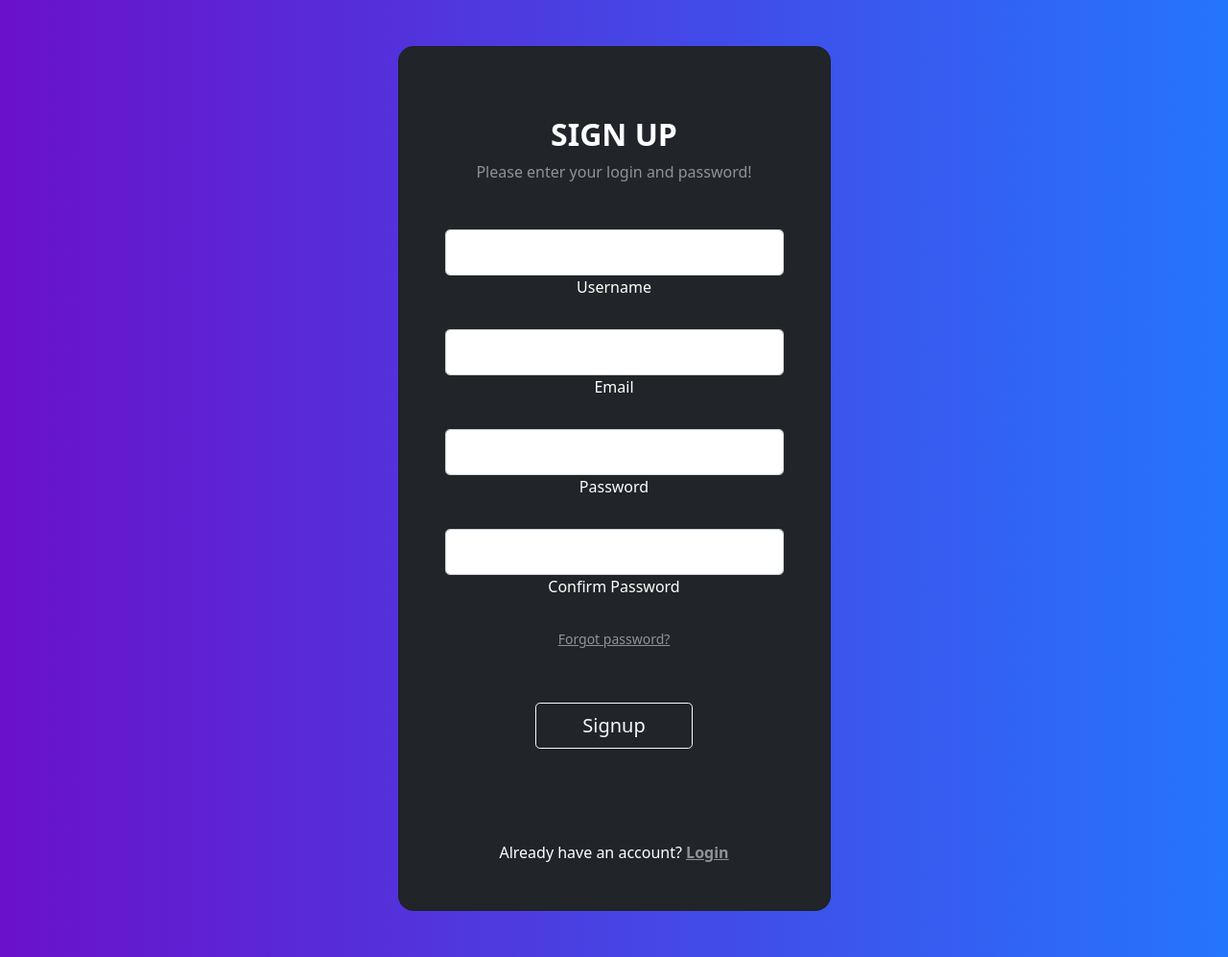
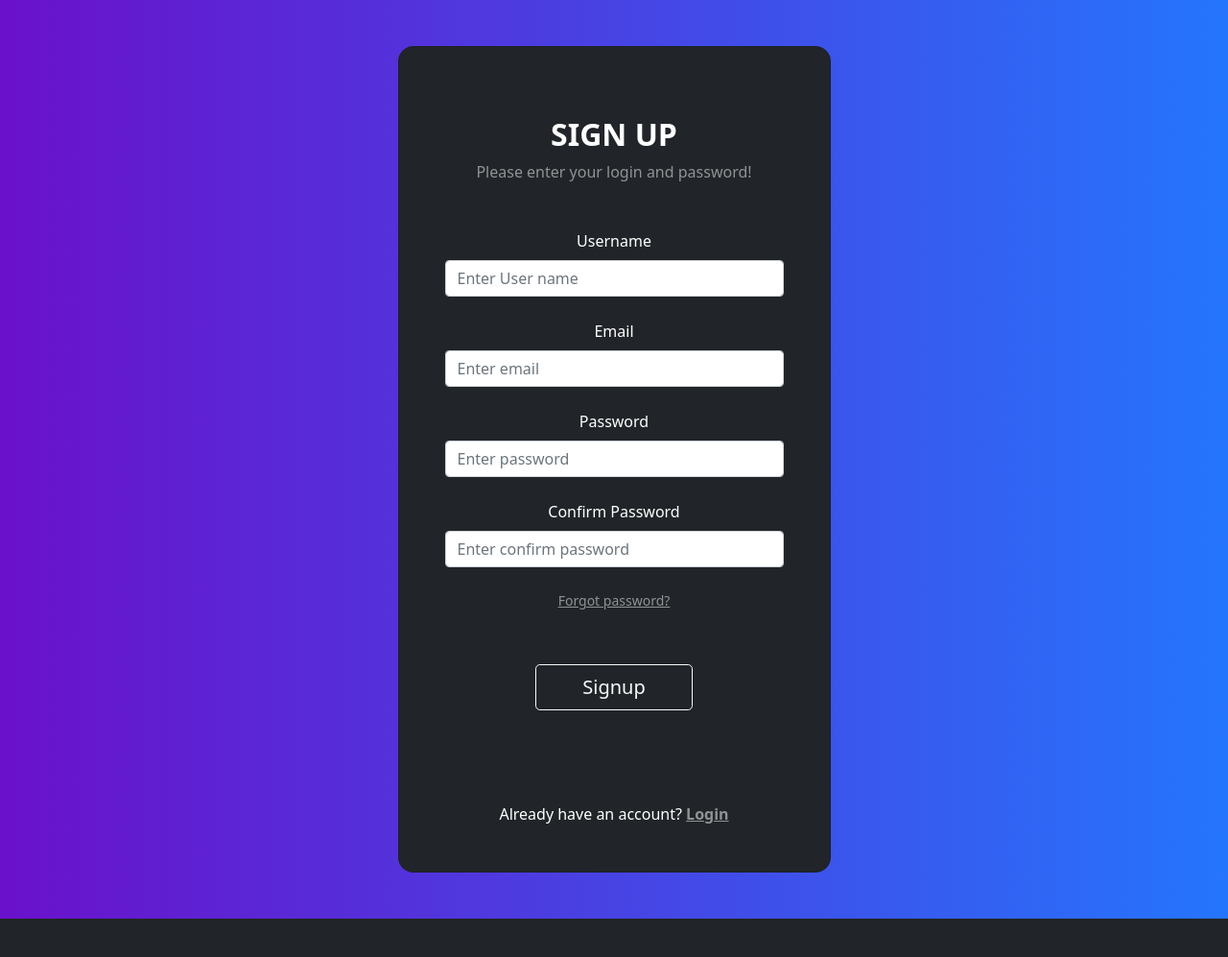
Before and after one commit to Subinkvs/user__management, a Django app: page /signup/ in a window 1280 px wide. Shown: the whole page at 96% size. After the commit the page ends 957 px from the top, so only its background shows below. Run offline with Django 5.2, Linux system fonts and the light colour scheme.

Commit message:
minor changes

```diff
--- /dev/null
+++ b/project/app/forms.py
@@ -0,0 +1,13 @@
+from django import forms
+from django.contrib.auth.models import User
+
+
+class UserRegistration(forms.ModelForm):
+    username = forms.CharField(widget=forms.TextInput(attrs={'class':'form-control', 'placeholder':'Enter User name'}))
+    email = forms.EmailField(widget=forms.TextInput(attrs={'class':'form-control', 'placeholder':'Enter email'}))
+    password1 = forms.EmailField(widget=forms.TextInput(attrs={'class':'form-control', 'placeholder':'Enter password'}))
+    password2 = forms.EmailField(widget=forms.TextInput(attrs={'class':'form-control', 'placeholder':'Enter confirm password'}))
+
+    class Meta:
+        model = User
+        fields = ("username", "email", "password1", "password2")
--- a/project/app/views.py
+++ b/project/app/views.py
@@ -1,6 +1,7 @@
-from django.shortcuts import render
+from django.shortcuts import render, redirect
 from django.views import View
 from .models import Product
+from .forms import UserRegistration
 
 # Create your views here.
 
@@ -29,4 +30,17 @@ class Signup_view(View):
     template_name = 'signup.html'
 
     def get(self, request):
-        return render(request, self.template_name)
+        form = UserRegistration()
+        context = {'form': form}
+        return render(request, self.template_name, context)
+
+    def post(self, request):
+        if request.method == 'POST':
+            form = UserRegistration(request.POST)
+            if form.is_valid():
+                user = form.save()
+                user.save()
+                return redirect(request, 'login')
+
+        context = {'form':form}
+        return render(request, self.template_name, context)
--- a/project/project/urls.py
+++ b/project/project/urls.py
@@ -21,7 +21,7 @@ from django.conf.urls.static import static
 
 urlpatterns = [
     path('', include('app.urls')),
-    path('admin/', admin.site.urls),
+    path('admin', admin.site.urls),
 
 ]
 
--- a/templates/Login.html
+++ b/templates/Login.html
@@ -5,7 +5,7 @@
 <head>
     <meta charset="UTF-8">
     <meta name="viewport" content="width=device-width, initial-scale=1.0">
-    <title>Document</title>
+    <title>Show Cart</title>
     <!-- Bootstrap CSS -->
     <link href="https://cdn.jsdelivr.net/npm/bootstrap@5.0.2/dist/css/bootstrap.min.css" rel="stylesheet" integrity="sha384-EVSTQN3/azprG1Anm3QDgpJLIm9Nao0Yz1ztcQTwFspd3yD65VohhpuuCOmLASjC" crossorigin="anonymous">
     <!-- Custom CSS -->
--- a/templates/signup.html
+++ b/templates/signup.html
@@ -22,35 +22,44 @@
 
                     <h2 class="fw-bold mb-2 text-uppercase">Sign up</h2>
                     <p class="text-white-50 mb-5">Please enter your login and password!</p>
-                    <div class="form-outline form-white mb-4">
-                        <input type="email" id="typeEmailX" class="form-control form-control-lg" />
-                        <label class="form-label" for="typeEmailX">Username</label>
-                      </div>
 
-                    <div class="form-outline form-white mb-4">
-                      <input type="email" id="typeEmailX" class="form-control form-control-lg" />
-                      <label class="form-label" for="typeEmailX">Email</label>
-                    </div>
+                    <form action="" method="post">
+                      {% csrf_token %}
+                        <div class="form-outline form-white mb-4">
+                          <label class="form-label" for="typeEmailX">Username</label>
+                          {{form.username}}
+                          {% if form.errors.username %}
+                          <label class="text-danger">{{form.errors.username}}</label>
+                          {% endif %}
+                        </div>
+                        <div class="form-outline form-white mb-4">
+                          <label class="form-label" for="typeEmailX">Email</label>
+                          {{form.email}}
+                          {% if form.errors.email %}
+                          <label class="text-danger">{{form.errors.email}}</label>
+                          {% endif %}
 
-                    <div class="form-outline form-white mb-4">
-                      <input type="password" id="typePasswordX" class="form-control form-control-lg" />
-                      <label class="form-label" for="typePasswordX">Password</label>
-                    </div>
-                    <div class="form-outline form-white mb-4">
-                        <input type="password" id="typePasswordX" class="form-control form-control-lg" />
-                        <label class="form-label" for="typePasswordX">Confirm Password</label>
-                      </div>
+                        </div>
+                        <div class="form-outline form-white mb-4">
+                          <label class="form-label" for="typePasswordX">Password</label>
+                          {{form.password1}}
+                          {% if form.error.password1 %}
+                          <label class="text-danger">{{form.errors.password1}}</label>
+                          {% endif %}
+                        </div>
+                        <div class="form-outline form-white mb-4">
+                            <label class="form-label" for="typePasswordX">Confirm Password</label>
+                            {{form.password2}}
+                            {% if form.error.password2 %}
+                            <label class="text-danger">{{form.errors.password2}}</label>
+                            {% endif %}
+                          </div>
+
 
                     <p class="small mb-5 pb-lg-2"><a class="text-white-50" href="#!">Forgot password?</a></p>
 
                     <button class="btn btn-outline-light btn-lg px-5" type="submit">Signup</button>
-<!--
-                    <div class="d-flex justify-content-center text-center mt-4 pt-1">
-                      <a href="#!" class="text-white"><i class="fab fa-facebook-f fa-lg"></i></a>
-                      <a href="#!" class="text-white"><i class="fab fa-twitter fa-lg mx-4 px-2"></i></a>
-                      <a href="#!" class="text-white"><i class="fab fa-google fa-lg"></i></a>
-                    </div>
-       -->
+                  </form>
                   </div>
 
                   <div>
```
Also changed, not shown: project/project/settings.py (+4 -5 lines).
